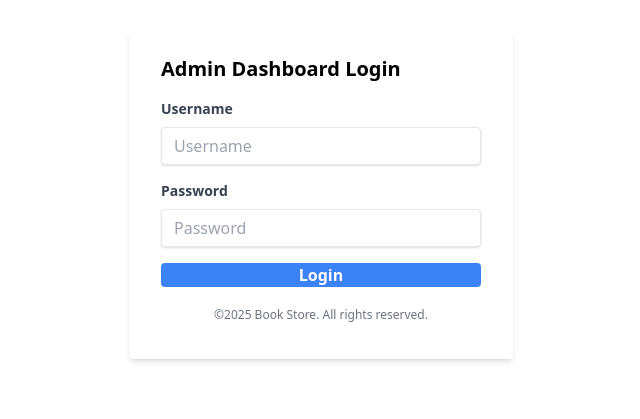
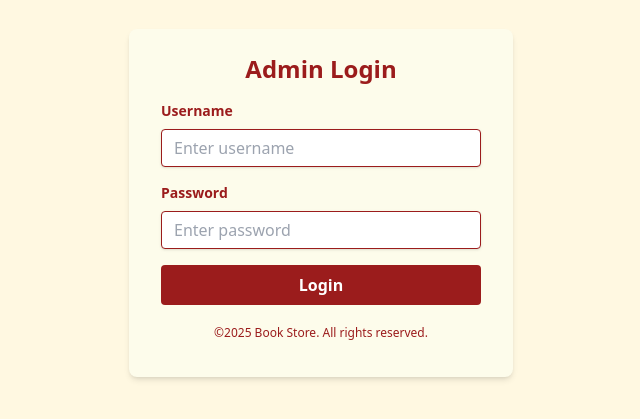
Before and after one commit to acagliol/Bookscape-MERN, a React (Vite) app in the folder frontend/: page /admin in a window 1280 px wide. Shown: the part 197-616 px from the top of the page, without its empty margins (319-959 px from the left). Built offline with nearby package versions, Linux system fonts and the light colour scheme; no server answers.

Commit message:
Finishing about page, need to fix home and shop and checkout

```diff
--- a/frontend/src/components/AdminLogin.jsx
+++ b/frontend/src/components/AdminLogin.jsx
@@ -6,100 +6,88 @@ import getBaseURL from "../utils/baseURL";
 
 const Login = () => {
   const [message, setMessage] = useState("");
-  const navigate = useNavigate()
+  const navigate = useNavigate();
 
   const {
     register,
     handleSubmit,
-    watch,
     formState: { errors },
   } = useForm();
 
   const onSubmit = async (data) => {
-    console.log(data)
-    // figure out something better
+    console.log(data);
     try {
       const response = await axios.post(`${getBaseURL()}/api/auth/admin`, data, {
         headers: {
-                'Content-Type' : 'application/json',
-            }
-        })
+          "Content-Type": "application/json",
+        },
+      });
       const auth = response.data;
-        console.log(auth)
+      console.log(auth);
       if (auth.token) {
         localStorage.setItem("token", auth.token);
         setTimeout(() => {
-                localStorage.removeItem('token');
-                alert('Token has been expired, Please login again.')
-                navigate("/")
-            }, 3600 * 1000)
+          localStorage.removeItem("token");
+          alert("Session expired, please login again.");
+          navigate("/");
+        }, 3600 * 1000);
       }
-        alert('Admin Login successful')
-        navigate("/dashboard")
-
+      alert("Admin Login successful");
+      navigate("/dashboard");
     } catch (error) {
-      setMessage("Please provide a valid email and password")
+      setMessage("Invalid email or password");
     }
-  }
+  };
 
   return (
-    <div className="h-screen flex justify-center items-center">
-      <div className="w-full max-w-sm mx-auto bg-white shadow-md rounded px-8 pt-6 pb-9 mb-4">
-        <h2 className="text-xl font-semibold mb-4">Admin Dashboard Login</h2>
+    <div className="h-screen flex justify-center items-center bg-[#FFF8E1]">
+      <div className="w-full max-w-sm mx-auto bg-[#FDFCEB] shadow-md rounded-lg px-8 pt-6 pb-9">
+        <h2 className="text-2xl font-semibold text-[#9B1C1C] mb-4 text-center">Admin Login</h2>
 
         <form onSubmit={handleSubmit(onSubmit)}>
           <div className="mb-4">
-            <label
-              className="block text-gray-700 text-sm font-bold mb-2"
-              htmlFor="username"
-            >
+            <label className="block text-[#9B1C1C] text-sm font-bold mb-2" htmlFor="username">
               Username
             </label>
-
             <input
               {...register("username", { required: true })}
               type="text"
-              name="username"
               id="username"
-              placeholder="Username"
-              className="shadow appearance-none border rounded w-full py-2 px-3 leading-tight focus:outline-none focus:shadow"
+              placeholder="Enter username"
+              className="shadow appearance-none border border-[#9B1C1C] rounded w-full py-2 px-3 leading-tight focus:outline-none focus:ring-1 focus:ring-[#9B1C1C]"
             />
+            {errors.username && <p className="text-red-500 text-xs mt-1">Username is required</p>}
           </div>
+
           <div className="mb-4">
-            <label
-              className="block text-gray-700 text-sm font-bold mb-2"
-              htmlFor="password"
-            >
+            <label className="block text-[#9B1C1C] text-sm font-bold mb-2" htmlFor="password">
               Password
             </label>
-
             <input
               {...register("password", { required: true })}
               type="password"
-              name="password"
               id="password"
-              placeholder="Password"
-              className="shadow appearance-none border rounded w-full py-2 px-3 leading-tight focus:outline-none focus:shadow"
+              placeholder="Enter password"
+              className="shadow appearance-none border border-[#9B1C1C] rounded w-full py-2 px-3 leading-tight focus:outline-none focus:ring-1 focus:ring-[#9B1C1C]"
             />
+            {errors.password && <p className="text-red-500 text-xs mt-1">Password is required</p>}
           </div>
-          {message && (
-            <p className="text-red-500 text-xs italic mb-3">{message}</p>
-          )}
+
+          {message && <p className="text-red-500 text-xs italic mb-3">{message}</p>}
 
           <div>
-            <button className="bg-blue-500 w-full hover:bg-blue-700 text-white font-bold px-8 rounded focus:outline-none">
+            <button
+              className="bg-[#9B1C1C] w-full hover:bg-[#7A1515] text-white font-bold py-2 rounded focus:outline-none transition"
+            >
               Login
             </button>
           </div>
         </form>
 
-
-        <p className="mt-5 text-center text-gray-500 text-xs">
-          ©2025 Book Store. All rights reserved.
-        </p>
+        <p className="mt-5 text-center text-[#9B1C1C] text-xs">©2025 Book Store. All rights reserved.</p>
       </div>
     </div>
-  )
-}
+  );
+};
 
 export default Login;
```
Also changed, not shown: frontend/src/components/Navbar.jsx (+31 -123 lines), frontend/src/pages/home/About.jsx (added). Lines whose indentation alone changed are shown as unchanged.
